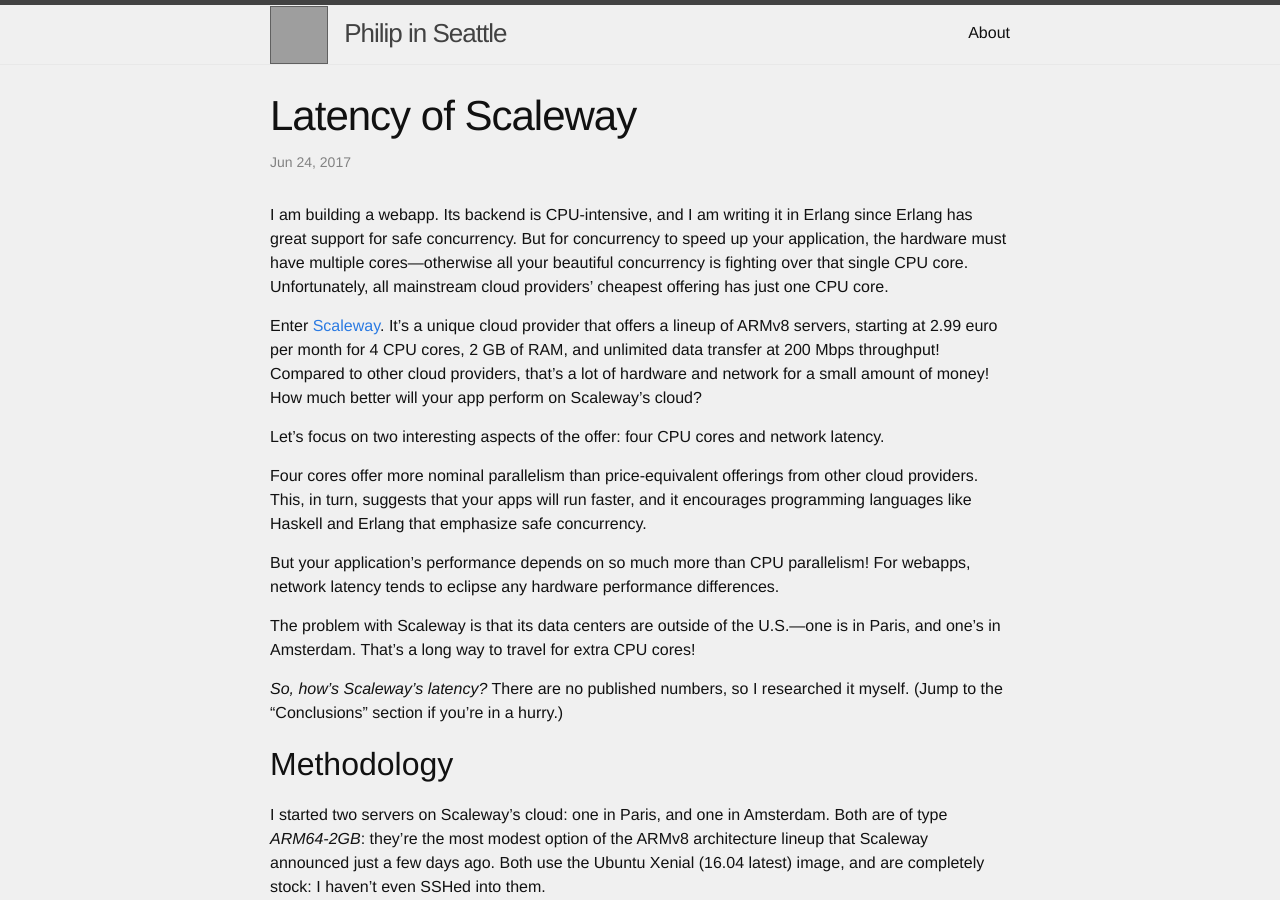
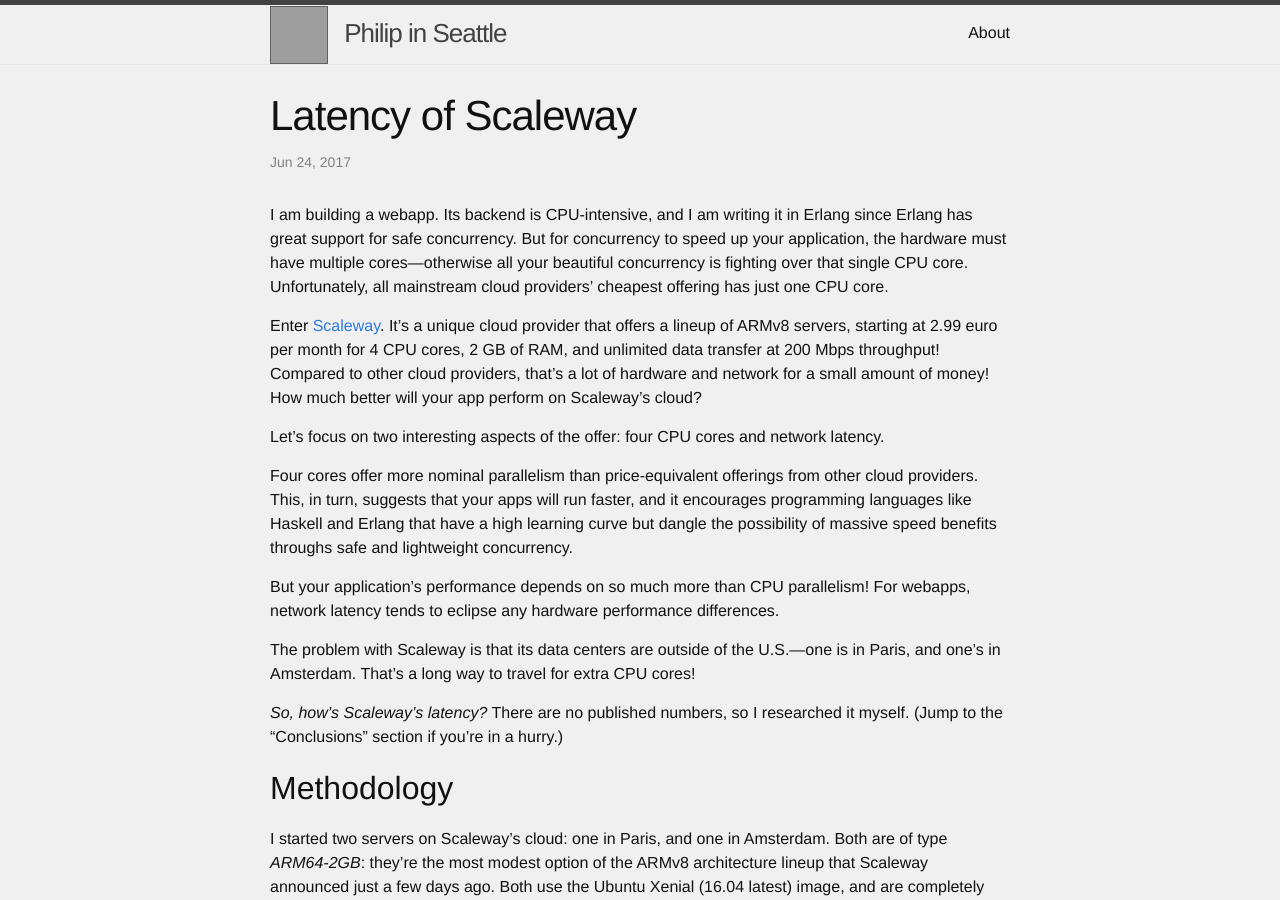
Before and after one commit to philipmw/philipmw.github.io, a Jekyll site: the page built from _posts/2017-06-24-latency-of-scaleway.md, in a window 1280 px wide and 900 px high. Built offline with Jekyll 4.4.1, drawn with Linux system fonts in a browser that asks for light colours; grey boxes are pictures that could not be loaded.

Commit message:
Elaborate on Haskell and Erlang

```diff
--- a/_posts/2017-06-24-latency-of-scaleway.md
+++ b/_posts/2017-06-24-latency-of-scaleway.md
@@ -15,7 +15,7 @@
 Let's focus on two interesting aspects of the offer: four CPU cores and network latency.
 
 Four cores offer more nominal parallelism than price-equivalent offerings from other cloud providers.
-This, in turn, suggests that your apps will run faster, and it encourages programming languages like Haskell and Erlang that emphasize safe concurrency.
+This, in turn, suggests that your apps will run faster, and it encourages programming languages like Haskell and Erlang that have a high learning curve but dangle the possibility of massive speed benefits throughs safe and lightweight concurrency.
 
 But your application's performance depends on so much more than CPU parallelism!
 For webapps, network latency tends to eclipse any hardware performance differences.
```
